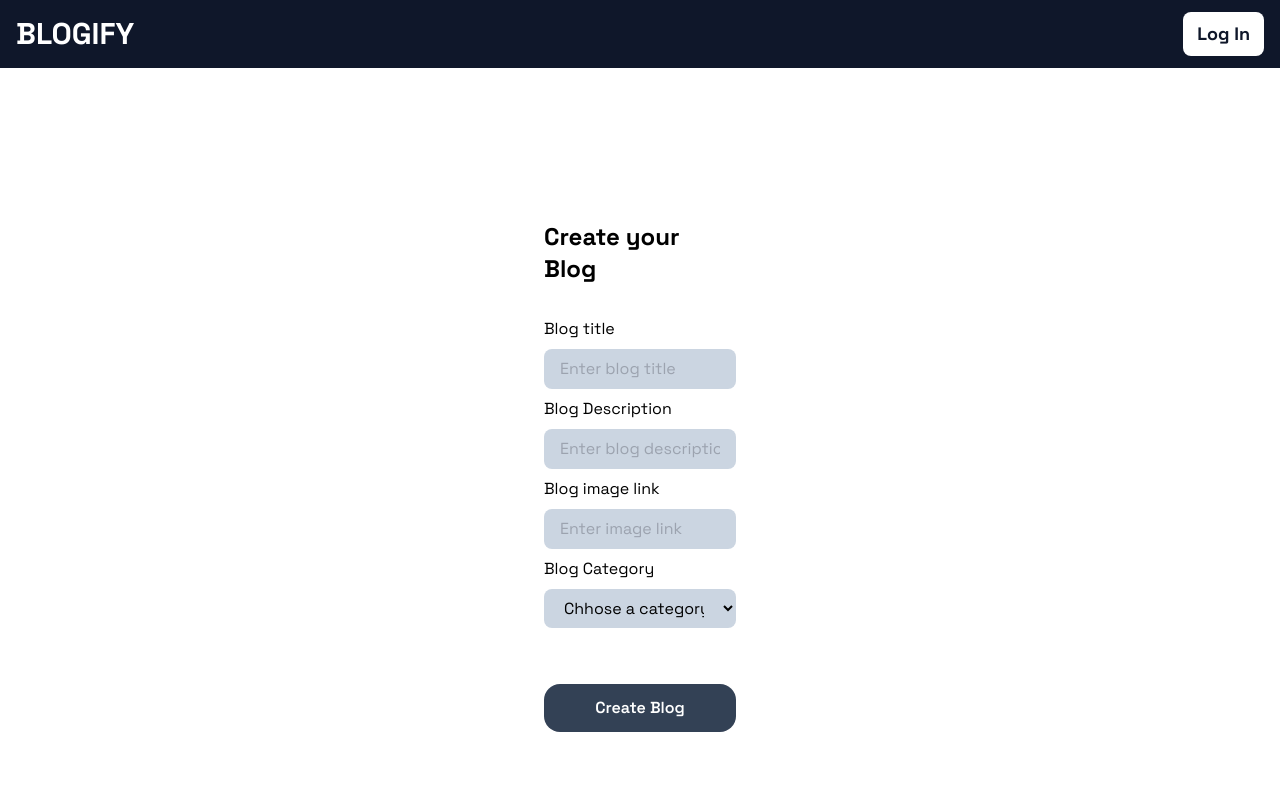
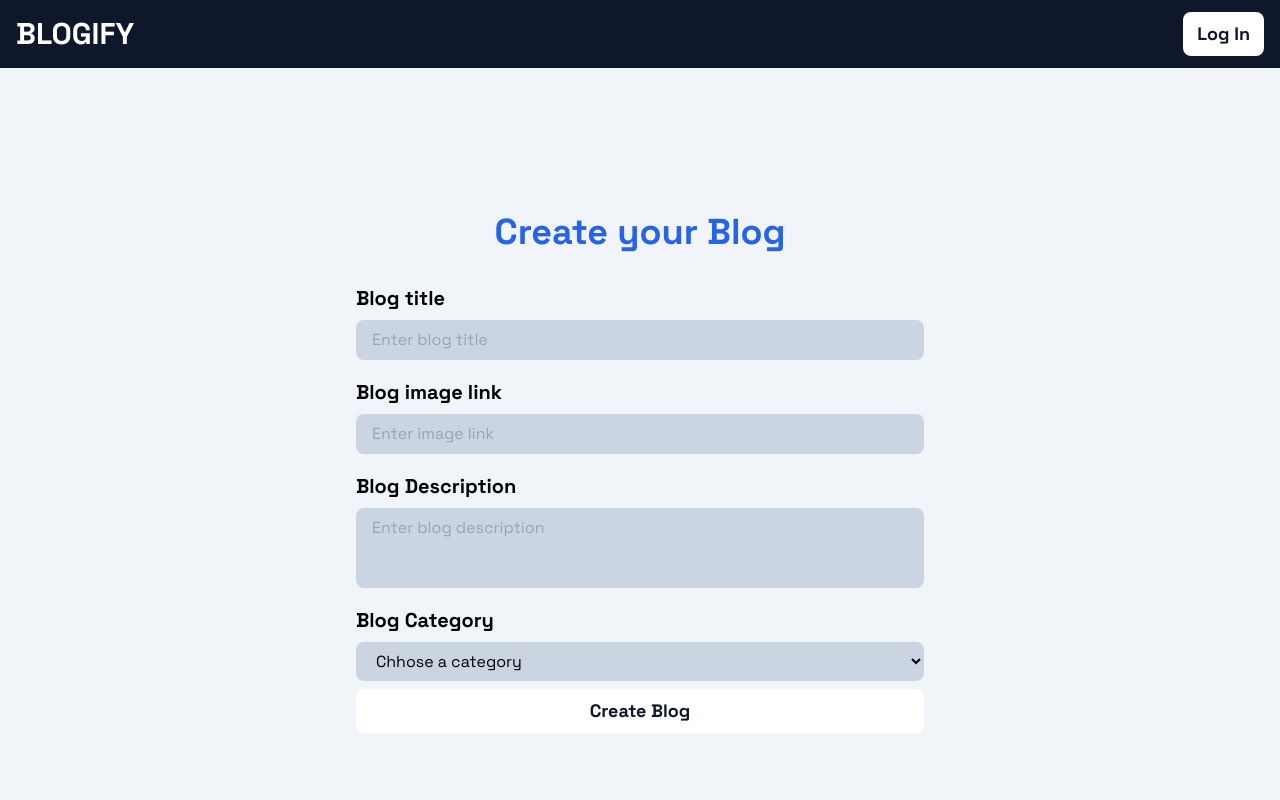
Before and after one commit to Chandan784/MERN-BLOG-APP, a React (Vite) app in the folder Blogify/: page /create-blog in a window 1280 px wide. Shown: the top 800 px of the page. Built offline with nearby package versions, Linux system fonts and the light colour scheme.

Commit message:
ui changes

```diff
--- a/Blogify/src/Component/Blogs/BlogCard.jsx
+++ b/Blogify/src/Component/Blogs/BlogCard.jsx
@@ -11,6 +11,7 @@ import { useContext } from "react";
 import { Link } from "react-router-dom";
 import { deleteBlogById } from "../../Redux/api/blog";
 import { useDispatch } from "react-redux";
+import { CiMenuKebab } from "react-icons/ci";
 
 function BlogCard({ data, pagename }) {
   let dispatch = useDispatch();
@@ -50,49 +51,61 @@ function BlogCard({ data, pagename }) {
   console.log(authData, "authdata");
 
   const isTitleClamped = data.title.length > 1;
+
+  const [open, setOpen] = useState(false);
+
   return (
     <div
 
       className="w-full flex flex-col bg-white group rounded-lg relative shadow-lg shadow-black/60 hover:shadow-black/100 hover:shadow-xl duration-300"
     >
-      <p className="font-medium text-sm md:text-base absolute z-40 px-3 py-0.5 rounded-md top-2 end-3 bg-black/90 text-white flex gap-1.5 items-center"> <span className="p-0.5 h-0.5 w-0.5 bg-white rounded-full"></span> {data.category}</p>
-      <div className="overflow-hidden h-[180px] sm:h-48 md:h-[216px] rounded-t-lg lg:h-56">
-        <img className="w-full h-[180px] sm:h-48 md:h-[216px] lg:h-56 object-cover group-hover:scale-110 duration-300 rounded-t-lg" src={data.image} alt="blog-data-img" />
+      <p className="font-medium text-sm md:text-base absolute z-40 px-3 py-0.5 rounded-md top-3 end-3 bg-black/90 text-white flex gap-1.5 group-hover:bg-blue-600 items-center"> <span className="p-0.5 h-0.5 w-0.5 bg-white rounded-full"></span> {data.category}</p>
+      <div className="overflow-hidden h-48 md:h-[216px] rounded-t-lg lg:h-56">
+        <img className="w-full h-48 md:h-[216px] lg:h-56 object-cover group-hover:scale-110 duration-300 rounded-t-lg" src={data.image} alt="blog-data-img" />
       </div>
       <div className="flex flex-col p-4 w-full">
-        {/* <h3 className="text-lg md:text-xl lg:text-[22px] font-bold w-full overflow-ellipsis h-14 mb-4 line-clamp-">
-          {data.title}
-          {isTitleClamped && (
-            <span className="text-blue-500 text-nowrap"> ...Read More</span>
-          )}
-        </h3> */}
         <h3 className='text-lg md:text-xl lg:text-[21px] font-bold w-full h-14'>{data.title.split(' ').slice(0, 5).join(' ')}{" "}{" "}<span>
           <span onClick={handelBlogCard} className='text-nowrap cursor-pointer relative before:w-full before:h-[2px] before:bg-blue-600 before:start-0 before:bottom-0 before:absolute hover:before:bg-red-600 before:duration-300 hover:before:w-0 text-blue-600 hover:text-red-600 duration-300'
           >
             Read More...</span></span></h3>
-        {/* <p className=" font-normal w-full pr-10 pl-4 pb-4 ">
-        {data.blogDescription}
-      </p> */}
-        <div className=" flex items-center justify-start w-full gap-4 pt-4">
-          <img className="h-8 w-8 border-[0.5px] border-black group-hover:border-blue-600 duration-300 rounded-full" src={author} alt="author-img" />
-          <div>
-            <p className=" text-sm font-medium">{data.user.username}</p>
-            <p className="text-sm"> {data.createdAt}</p>
+        <div className="relative flex justify-between">
+          <div className="flex items-center justify-start w-full gap-4 pt-4">
+            <img className="h-8 w-8 border-[0.5px] border-black group-hover:border-blue-600 duration-300 rounded-full" src={author} alt="author-img" />
+            <div>
+              <p className=" text-sm font-medium">{data.user.username}</p>
+              <p className="text-sm"> {data.createdAt}</p>
+            </div>
+          </div>
+
+          <div className="flex items-end">
+            {user == userid ? (
+              <div className="relative">
+                <div onClick={() => setOpen(!open)} className="cursor-pointer flex flex-col gap-1 px-0.5">
+                  <span className="h-1 w-1 rounded-full bg-red-600 p-[2px]"></span>
+                  <span className="h-1 w-1 rounded-full bg-red-600 p-[2px]"></span>
+                  <span className="h-1 w-1 rounded-full bg-red-600 p-[2px]"></span>
+                </div>
+                {open ? (
+                  <div className={`bg-black bg-opacity-90 py-2.5 px-3 absolute end-4 bottom-0 duration-300 rounded-md ${open ? "max-h-[100px]" : "max-h-0"}`}>
+                    <div onClick={handelEditBtn} className="px-2 rounded-md items-center duration-300 hover:bg-white group/del flex gap-2 py-2 cursor-pointer">
+                      <FaEdit className="text-blue-600 w-5" />
+                      <p className="text-base font-medium text-white duration-300 group-hover/del:text-blue-600">Edit</p>
+                    </div>
+                    <div onClick={handelDeletBtn} className="px-2 rounded-md items-center duration-300 hover:bg-white group/item flex gap-2 py-2 cursor-pointer">
+                      <MdDelete className="text-red-700 w-6 h-5" />
+                      <p className="text-base font-medium text-white duration-300 group-hover/item:text-red-600">Delete</p>
+                    </div>
+                  </div>
+                ) : ""}
+              </div>
+            ) : null}
           </div>
         </div>
         {/* <div className=" absolute right-0 top-64 text-2xl right-4 lg: top-80 lg:flex gap-4 ">
         <FiShare2 className=" mb-2" />
         <FcLike />
       </div> */}
-        <div className="absolute lg:top-60 lg:bottom-4 text-3xl right-4 lg:flex gap-6 ">
-          {user == userid ? (
-            <div>
-              <FaEdit className=" text-blue-600" onClick={handelEditBtn}></FaEdit>
 
-              <MdDelete className=" text-red-700 " onClick={handelDeletBtn} />
-            </div>
-          ) : null}
-        </div>
       </div>
     </div>
   );
--- a/Blogify/src/Component/Blogs/CreateBlog.jsx
+++ b/Blogify/src/Component/Blogs/CreateBlog.jsx
@@ -3,6 +3,7 @@ import { useRef } from "react";
 import { useNavigate } from "react-router-dom";
 import { useDispatch } from "react-redux";
 import { createBlog } from "../../Redux/api/blog";
+import PrimaryButton from "../common/PrimaryButton";
 
 function CreateBlog() {
   let titleRef = useRef();
@@ -34,57 +35,58 @@ function CreateBlog() {
   }
 
   return (
-    <div className=" lg:px-96">
-      <div className="left w-full lg:w-full lg:h-screen bg-white flex flex-col justify-center items-center px-8 py-4 lg:px-40">
-        <h1 className=" text-black text-2xl font-bold my-8">
+    <div className="bg-slate-100 py-24 md:py-28 lg:py-32 xl:py-36">
+      <div className="max-w-[600px] mx-auto px-4 flex flex-col">
+        <h1 className="text-2xl md:text-3xl lg:text-4xl font-bold mb-8 text-center text-blue-600">
           Create your Blog
         </h1>
 
-        <label htmlFor="" className=" text-left w-full">
+        <label htmlFor="title" className="text-lg md:text-xl font-bold">
           Blog title
         </label>
 
         <input
           type="text"
-          id=" "
+          id="title"
           placeholder="Enter blog title"
           ref={titleRef}
           className=" w-full bg-slate-300  rounded-lg py-2 px-4 my-2  outline-slate-500"
         />
 
-        <label htmlFor="" className=" w-full text-left">
-          Blog Description
-        </label>
-
-        <input
-          type="text"
-          id=" "
-          ref={descriptionRef}
-          placeholder="Enter blog description"
-          className="  w-full bg-slate-300  rounded-lg py-2 px-4 my-2  outline-slate-500"
-        />
-
-        <label htmlFor="" className=" w-full text-left">
+        <label htmlFor="imageLink" className="text-lg md:text-xl font-bold mt-2.5">
           Blog image link
         </label>
 
         <input
           type="text"
-          id=" "
+          id="imageLink"
           ref={imageRef}
           placeholder="Enter image link"
           className="  w-full bg-slate-300  rounded-lg py-2 px-4 my-2  outline-slate-500"
         />
 
-        <label htmlFor="" className=" w-full text-left">
+        <label htmlFor="description" className="text-lg md:text-xl font-bold mt-2.5">
+          Blog Description
+        </label>
+
+        <textarea
+          type="text"
+          id="description"
+          ref={descriptionRef}
+          placeholder="Enter blog description"
+          className="w-full bg-slate-300 resize-none h-20 rounded-lg no-scrollbar py-2 px-4 my-2  outline-slate-500"
+        />
+
+
+        <label htmlFor="category" className="text-lg md:text-xl font-bold mt-2.5">
           Blog Category
         </label>
 
         <select
-          name=""
-          id=""
+          name="category"
+          id="category"
           ref={categoryRef}
-          className="  w-full bg-slate-300  rounded-lg py-2 px-4 my-2  outline-slate-700"
+          className="w-full bg-slate-300  rounded-lg py-2 px-4 my-2  outline-slate-700"
         >
           <option value="">Chhose a category</option>
           <option value="Education">Education</option>
@@ -94,12 +96,13 @@ function CreateBlog() {
           <option value="Business">Business</option>
         </select>
 
-        <button
-          onClick={handelCreateBlog}
+        <PrimaryButton onClick={handelCreateBlog} className={"bg-slate-600"}> Create Blog</PrimaryButton>
+        {/* <button
+
           className=" w-full bg-slate-700   rounded-2xl py-3 px-4 my-4  text-white font-semibold mt-12  "
         >
           Create Blog
-        </button>
+        </button> */}
       </div>
     </div>
   );
--- a/Blogify/src/Component/Blogs/MyBlog.jsx
+++ b/Blogify/src/Component/Blogs/MyBlog.jsx
@@ -20,7 +20,7 @@ function MyBlog() {
       {data.length == 0 ? (
         <h1>You have not created any Post yet.</h1>
       ) : (
-        <div className=" h-fit grid lg:grid-cols-4  w-full gap-6  bg-slate-50  p-4 lg:p-8">
+        <div className=" h-fit grid lg:grid-cols-4 w-full gap-6  bg-slate-50  p-4 lg:p-8">
           {data.map((data) => {
             return <BlogCard data={data} pagename={"MyBlog"} />;
           })}
--- a/Blogify/src/Component/Profile/Profile.jsx
+++ b/Blogify/src/Component/Profile/Profile.jsx
@@ -134,8 +134,8 @@ function Profile() {
           >
             Logout
           </Link> */}
-        <div className="">
-          <h1 className=" text-xl font-bold my-3 border-4 border-l-0 border-r-0 border-t-0 border-b-slate-800">
+        <div className="bg-slate-50">
+          <h1 className="text-center text-2xl md:text-3xl lg:text-4xl font-bold py-6 border-t border-b-slate-800/70">
             My Blogs
           </h1>
           <MyBlog />
--- a/Blogify/src/Component/common/LinkButton.jsx
+++ b/Blogify/src/Component/common/LinkButton.jsx
@@ -2,8 +2,14 @@ import React from 'react'
 import { Link } from 'react-router-dom'
 
 const LinkButton = ({ children, center, right, pathName, className }) => {
+    function scrollToTop() {
+        window.scrollTo({
+            top: 0,
+            behavior: "smooth",
+        });
+    }
     return (
-        <Link to={pathName} className={`bg-white overflow-hidden text-slate-900 text-base md:text-lg font-bold rounded-lg px-3 md:px-3.5 md:py-2 py-1.5 duration-300 after:absolute relative after:w-full after:-top-full after:left-0 after:h-full after:duration-300 hover:after:top-0 after:bg-blue-600 hover:text-white
+        <Link onClick={scrollToTop} to={pathName} className={`bg-white overflow-hidden text-slate-900 text-base md:text-lg font-bold rounded-lg px-3 md:px-3.5 md:py-2 py-1.5 duration-300 after:absolute relative after:w-full after:-top-full after:left-0 after:h-full after:duration-300 hover:after:top-0 after:bg-blue-600 hover:text-white
         ${right ? "mr-0 ml-auto" : center ? "mx-auto flex" : "text-center"} ${className}`}>
             <span className="relative z-30 flex gap-2 justify-center">{children}</span>
         </Link>
```
